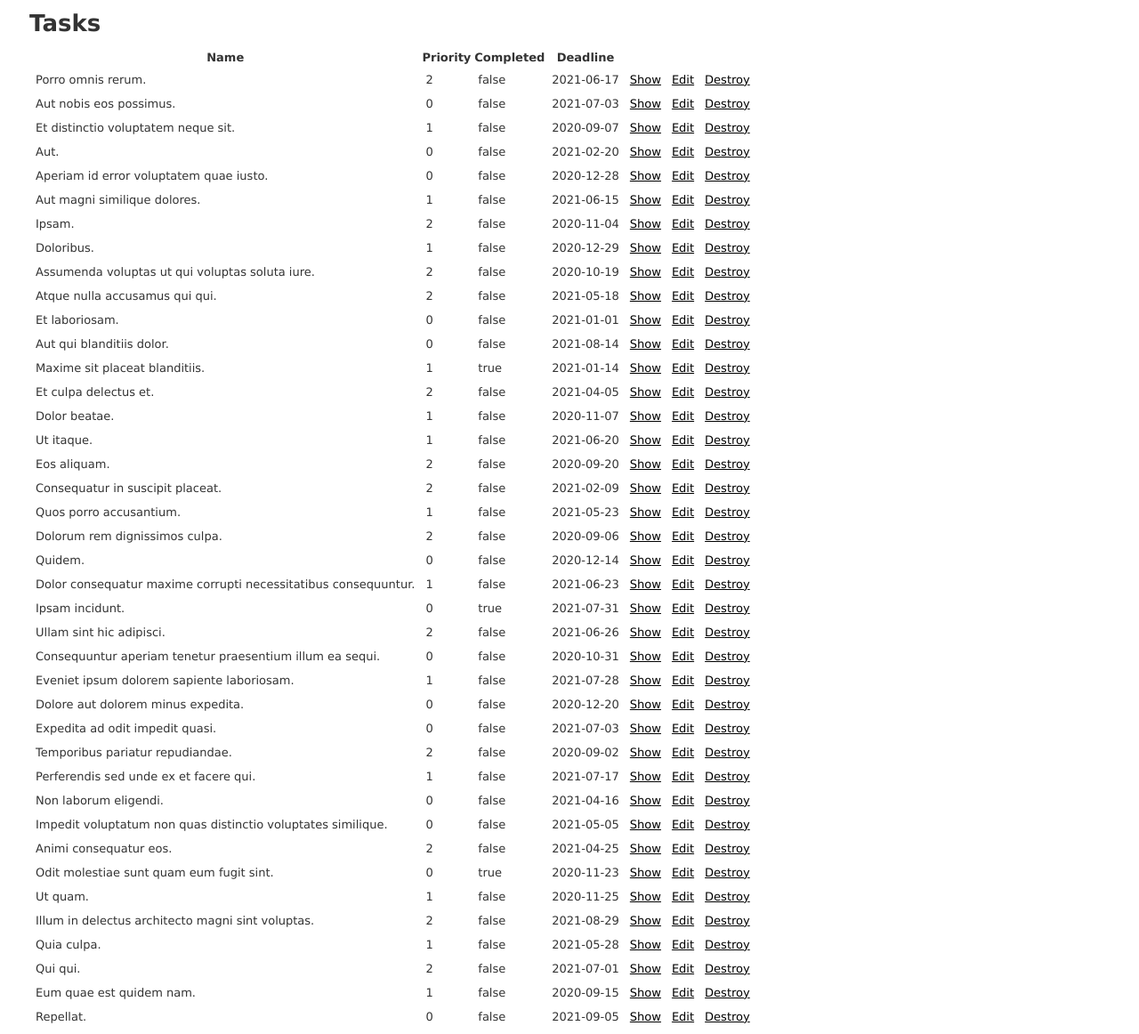
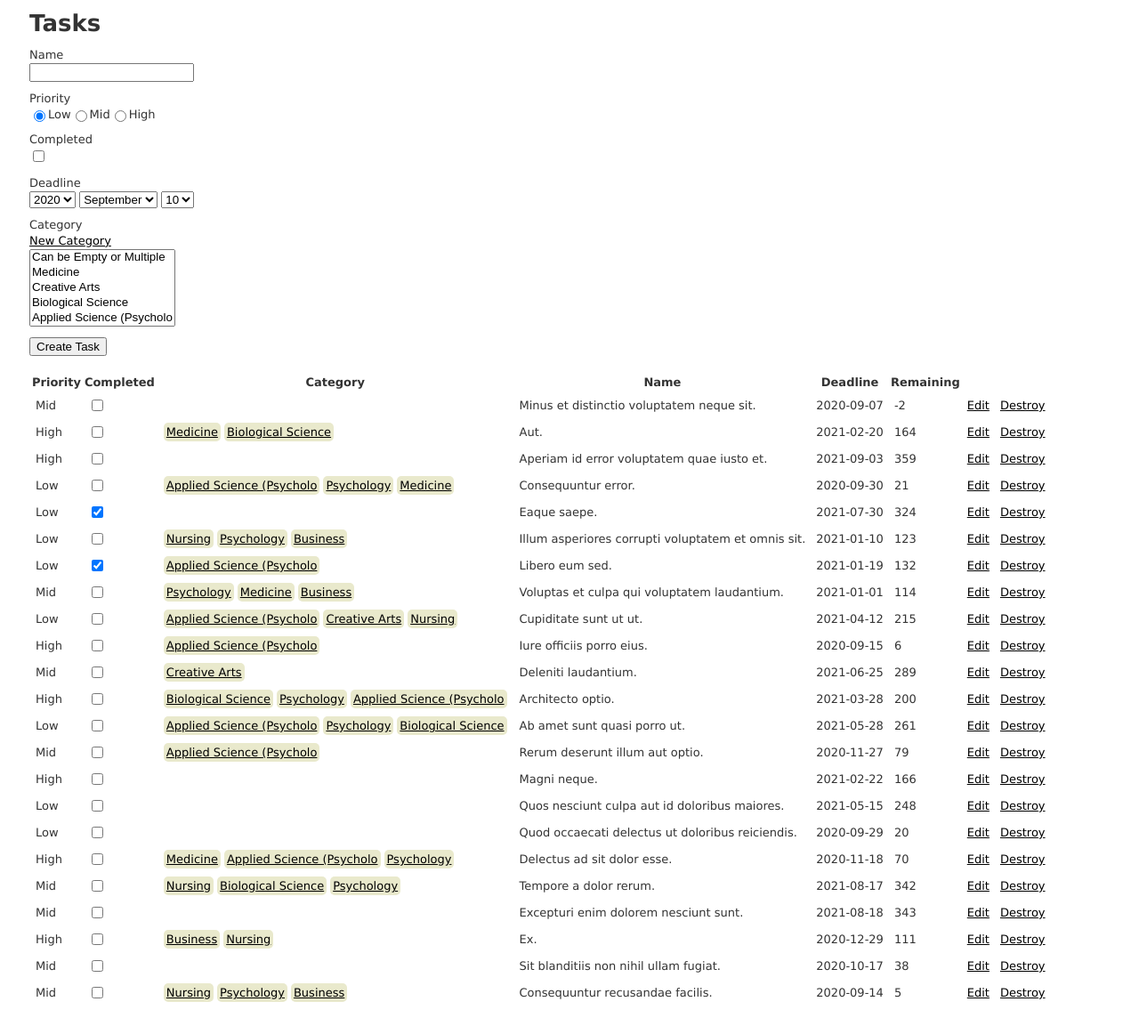
Before and after one commit to helenxfu/starcloud-candy-jars, a Rails app: page /tasks in a window 1280 px wide. Shown: the part 87-1249 px from the top of the page at 89% size. Run offline with Rails 7, Linux system fonts and the light colour scheme; a user stored in the database is signed in; data comes from the database, SQL or seed files in the repository; style sheets or scripts are compiled from the project's sources; some libraries are stand-ins or nearby versions.

Commit message:
added functionality to tasks

```diff
--- a/app/assets/stylesheets/scaffolds.scss
+++ b/app/assets/stylesheets/scaffolds.scss
@@ -7,7 +7,10 @@ body {
   line-height: 18px;
 }
 
-p, ol, ul, td {
+p,
+ol,
+ul,
+td {
   font-family: verdana, arial, helvetica, sans-serif;
   font-size: 13px;
   line-height: 18px;
@@ -41,7 +44,8 @@ td {
 }
 
 div {
-  &.field, &.actions {
+  &.field,
+  &.actions {
     margin-bottom: 10px;
   }
 }
@@ -82,3 +86,6 @@ div {
 label {
   display: block;
 }
+.flexbox {
+  display: flex;
+}
--- a/app/controllers/tasks_controller.rb
+++ b/app/controllers/tasks_controller.rb
@@ -4,7 +4,8 @@ class TasksController < ApplicationController
   # GET /tasks
   # GET /tasks.json
   def index
-    @tasks = Task.all
+    @task = Task.new
+    @tasks = current_user.tasks.paginate(page: params[:page], per_page: 50)
   end
 
   # GET /tasks/1
@@ -24,30 +25,25 @@ class TasksController < ApplicationController
   # POST /tasks
   # POST /tasks.json
   def create
-    @task = Task.new(task_params)
-
-    respond_to do |format|
+    @task = current_user.tasks.new(task_params)
     if @task.save
-        format.html { redirect_to @task, notice: 'Task was successfully created.' }
-        format.json { render :show, status: :created, location: @task }
+      flash[:success] = "Task created!"
+      redirect_back(fallback_location: root_url)
     else
-        format.html { render :new }
-        format.json { render json: @task.errors, status: :unprocessable_entity }
-      end
+      flash[:danger] = "Task failed: #{@task.errors.full_messages}"
+      redirect_back(fallback_location: root_url)
     end
   end
 
   # PATCH/PUT /tasks/1
   # PATCH/PUT /tasks/1.json
   def update
-    respond_to do |format|
     if @task.update(task_params)
-        format.html { redirect_to @task, notice: 'Task was successfully updated.' }
-        format.json { render :show, status: :ok, location: @task }
+      flash[:success] = "Task updated!"
+      redirect_back(fallback_location: root_url)
     else
-        format.html { render :edit }
-        format.json { render json: @task.errors, status: :unprocessable_entity }
-      end
+      flash[:danger] = "Task update failed: #{@task.errors.full_messages}"
+      redirect_back(fallback_location: root_url)
     end
   end
 
@@ -56,12 +52,13 @@ class TasksController < ApplicationController
   def destroy
     @task.destroy
     respond_to do |format|
-      format.html { redirect_to tasks_url, notice: 'Task was successfully destroyed.' }
+      format.html { redirect_to tasks_url, notice: "Task was successfully destroyed." }
       format.json { head :no_content }
     end
   end
 
   private
+
   # Use callbacks to share common setup or constraints between actions.
   def set_task
     @task = Task.find(params[:id])
--- /dev/null
+++ b/app/views/categories/_category.html.erb
@@ -0,0 +1 @@
+<%= link_to category.name, category_path(category), class: "badge" %>
--- a/app/views/categories/show.html.erb
+++ b/app/views/categories/show.html.erb
@@ -9,6 +9,12 @@
   <strong>Priority:</strong>
   <%= @category.priority %>
 </p>
+<p>
+  <strong>Count:</strong>
+  <%= pluralize(@category.tasks.count, "task") %>
+</p>
+
+<%= render "tasks/task", tasks: @tasks %>
 
 <%= link_to 'Edit', edit_category_path(@category) %> |
 <%= link_to 'Back', categories_path %>
--- a/app/views/tasks/_form.html.erb
+++ b/app/views/tasks/_form.html.erb
@@ -18,7 +18,11 @@
 
   <div class="field">
     <%= form.label :priority %>
-    <%= form.number_field :priority, id: :task_priority %>
+    <div class="flexbox">
+      <%= form.radio_button :priority, 0, checked: true %><%= form.label "Low" %>
+      <%= form.radio_button :priority, 1 %><%= form.label "Mid" %>
+      <%= form.radio_button :priority, 2 %><%= form.label "High" %>
+    </div>
   </div>
 
   <div class="field">
@@ -28,7 +32,13 @@
 
   <div class="field">
     <%= form.label :deadline %>
-    <%= form.date_select :deadline, id: :task_deadline %>
+    <%= form.date_select :deadline, default: Date.today, id: :task_deadline %>
+  </div>
+
+  <div class="field">
+    <%= form.label :category %>
+    <%= link_to 'New Category', new_category_path %><br />
+    <%= form.collection_select(:category_ids, Category.all, :id, :name, { prompt: "Can be Empty or Multiple"}, {multiple: true, size: 5, class: "custom-select"}) %>
   </div>
 
   <div class="actions">
--- /dev/null
+++ b/app/views/tasks/_task.html.erb
@@ -0,0 +1,47 @@
+<div class="flickr_pagination">
+  <%= will_paginate tasks, :container => false %>
+</div>
+
+<table>
+  <thead>
+    <tr>
+      <th>Priority</th>
+      <th>Completed</th>
+      <th>Category</th>
+      <th>Name</th>
+      <th>Deadline</th>
+      <th>Remaining</th>
+      <th colspan="2"></th>
+    </tr>
+  </thead>
+
+  <tbody>
+    <% tasks.each do |task| %>
+      <tr>
+        <td><%= task.priority == 0 ? "Low" : task.priority == 1 ? "Mid" : "High" %></td>
+        <td>
+          <%= form_with(model: task, local: true) do |form| %>
+            <%= form.check_box :completed, id: :task_completed, onchange: "this.form.submit();" %>
+          <% end %>
+        </td>
+        <td>
+          <% if task.categories.any? %>
+            <%= render task.categories %>
+          <% end %>
+        </td>
+        <td><%= task.name %></td>
+        <td><%= task.deadline %></td>
+        <td><%= (task.deadline - Date.today).to_i %></td>
+        <% if logged_in? && (task.user == current_user || current_user.admin? ) %>
+          <td><%= link_to 'Edit', edit_task_path(task) %></td>
+          <td><%= link_to 'Destroy', task, method: :delete, data: { confirm: 'Are you sure?' } %></td>
+        <% end %>
+      </tr>
+    <% end %>
+  </tbody>
+</table>
+
+
+<div class="flickr_pagination">
+  <%= will_paginate tasks, :container => false %>
+</div>
--- a/app/views/tasks/index.html.erb
+++ b/app/views/tasks/index.html.erb
@@ -2,32 +2,10 @@
 
 <h1>Tasks</h1>
 
-<table>
-  <thead>
-    <tr>
-      <th>Name</th>
-      <th>Priority</th>
-      <th>Completed</th>
-      <th>Deadline</th>
-      <th colspan="3"></th>
-    </tr>
-  </thead>
+<%= render 'form', task: @task %>
 
-  <tbody>
-    <% @tasks.each do |task| %>
-      <tr>
-        <td><%= task.name %></td>
-        <td><%= task.priority %></td>
-        <td><%= task.completed %></td>
-        <td><%= task.deadline %></td>
-        <td><%= link_to 'Show', task %></td>
-        <td><%= link_to 'Edit', edit_task_path(task) %></td>
-        <td><%= link_to 'Destroy', task, method: :delete, data: { confirm: 'Are you sure?' } %></td>
-      </tr>
-    <% end %>
-  </tbody>
-</table>
+<%= render 'filter', tasks: @tasks %>
+
+<%= render 'task', tasks: @tasks %>
 
 <br>
-
-<%= link_to 'New Task', new_task_path %>
```
Also changed, not shown: db/seeds.rb (+6 -5 lines), app/views/tasks/_filter.html.erb (added). Lines whose indentation alone changed are shown as unchanged.
